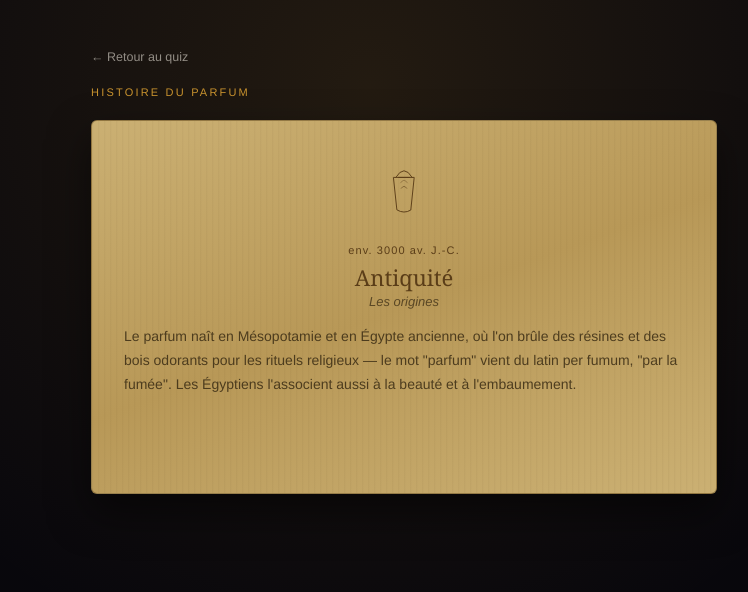
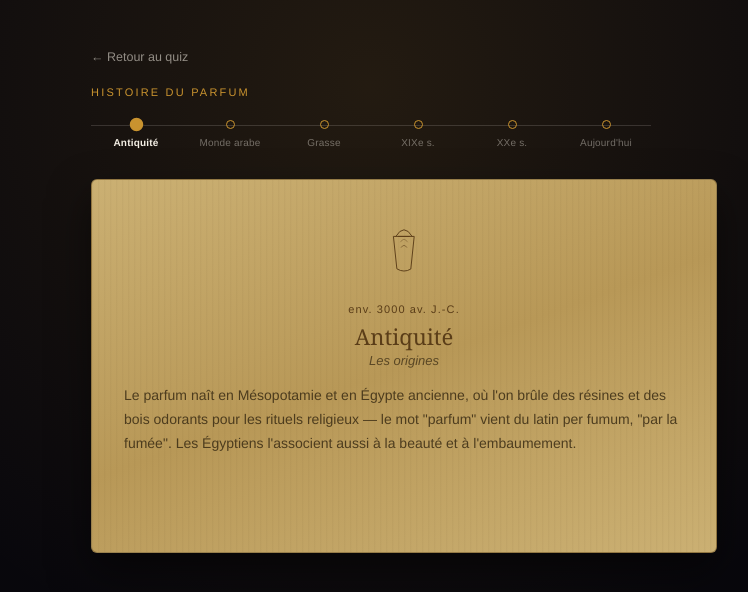
Before and after one commit to Aunezfr/Aunez-site, a Next.js app: page /histoire in a window 1280 px wide. Shown: the top 592 px of the page, without its empty margins (293-1041 px from the left). Built offline with nearby package versions, Linux system fonts and the light colour scheme.

Commit message:
Add files via upload

```diff
--- a/app/histoire/page.jsx
+++ b/app/histoire/page.jsx
@@ -6,6 +6,7 @@ import Link from "next/link";
 const PAGES = [
   {
     era: "Antiquité",
+    short: "Antiquité",
     period: "env. 3000 av. J.-C.",
     title: "Les origines",
     text: "Le parfum naît en Mésopotamie et en Égypte ancienne, où l'on brûle des résines et des bois odorants pour les rituels religieux — le mot \"parfum\" vient du latin per fumum, \"par la fumée\". Les Égyptiens l'associent aussi à la beauté et à l'embaumement.",
@@ -14,6 +15,7 @@ const PAGES = [
   },
   {
     era: "Monde arabe",
+    short: "Monde arabe",
     period: "env. l'an 1000",
     title: "La révolution technique",
     text: "Le médecin et savant perse Avicenne perfectionne la distillation à la vapeur, permettant d'extraire l'essence pure des fleurs — notamment la rose. Une avancée décisive qui rendra possible la parfumerie moderne.",
@@ -22,6 +24,7 @@ const PAGES = [
   },
   {
     era: "Grasse, France",
+    short: "Grasse",
     period: "XVIe – XVIIIe siècle",
     title: "La naissance d'une capitale",
     text: "Grâce à son climat et ses champs de fleurs, la ville de Grasse devient le cœur mondial de la parfumerie. Les \"nez\" y perfectionnent leur art, d'abord pour parfumer les gants des aristocrates.",
@@ -30,6 +33,7 @@ const PAGES = [
   },
   {
     era: "XIXe siècle",
+    short: "XIXe s.",
     period: "1889",
     title: "L'ère de la chimie",
     text: "L'invention des molécules de synthèse libère les parfumeurs des seules matières naturelles. Guerlain lance Jicky, considéré comme le premier grand parfum moderne, mêlant naturel et synthétique.",
@@ -38,6 +42,7 @@ const PAGES = [
   },
   {
     era: "XXe siècle",
+    short: "XXe s.",
     period: "1921",
     title: "L'âge d'or des maisons",
     text: "Chanel N°5 marque l'entrée du parfum dans la culture de masse et le luxe. Les grandes maisons de couture — Dior, Chanel, Yves Saint Laurent — dominent le marché pendant des décennies.",
@@ -46,6 +51,7 @@ const PAGES = [
   },
   {
     era: "Depuis les années 1990",
+    short: "Aujourd'hui",
     period: "aujourd'hui",
     title: "Le retour du sur-mesure",
     text: "Fatigués de l'uniformisation, des créateurs indépendants fondent la parfumerie de niche : moins de compromis marketing, plus de liberté artistique. C'est le mouvement dans lequel s'inscrit une partie de l'esprit d'Aunez.",
@@ -167,6 +173,45 @@ function Illustration({ name, color }) {
   );
 }
 
+function Timeline({ index, onJump }) {
+  return (
+    <div style={styles.timelineWrap}>
+      <div style={styles.timelineLine} />
+      <div style={styles.timelineRow}>
+        {PAGES.map((pg, i) => {
+          const state = i === index ? "current" : i < index ? "done" : "upcoming";
+          return (
+            <button
+              key={i}
+              onClick={() => onJump(i)}
+              style={styles.timelineItem}
+              aria-label={pg.short}
+            >
+              <div
+                style={{
+                  ...styles.timelineDot,
+                  background: state === "upcoming" ? "transparent" : "#c9932f",
+                  borderColor: "#c9932f",
+                  transform: state === "current" ? "scale(1.5)" : "scale(1)",
+                }}
+              />
+              <div
+                style={{
+                  ...styles.timelineLabel,
+                  opacity: state === "upcoming" ? 0.4 : 1,
+                  fontWeight: state === "current" ? 600 : 400,
+                }}
+              >
+                {pg.short}
+              </div>
+            </button>
+          );
+        })}
+      </div>
+    </div>
+  );
+}
+
 function PageContent({ p, m, onPrev, onNext, canPrev, canNext }) {
   return (
     <>
@@ -200,9 +245,9 @@ export default function HistoireDuParfum() {
   const [dir, setDir] = useState(1);
   const [nextIndex, setNextIndex] = useState(null);
 
-  function go(delta) {
-    const target = index + delta;
-    if (target < 0 || target >= PAGES.length || flipping) return;
+  function jump(target) {
+    if (target < 0 || target >= PAGES.length || target === index || flipping) return;
+    const delta = target > index ? 1 : -1;
     setDir(delta);
     setNextIndex(target);
     setFlipping(true);
@@ -211,6 +256,10 @@ export default function HistoireDuParfum() {
       setFlipping(false);
       setNextIndex(null);
     }, 420);
+  }
+
+  function go(delta) {
+    jump(index + delta);
   }
 
   const current = PAGES[index];
@@ -228,6 +277,8 @@ export default function HistoireDuParfum() {
 
         <div style={styles.eyebrow}>Histoire du parfum</div>
 
+        <Timeline index={flipping && nextIndex !== null ? nextIndex : index} onJump={jump} />
+
         <div style={styles.stage}>
           <div style={styles.bookShell}>
             {below && (
@@ -242,7 +293,7 @@ export default function HistoireDuParfum() {
                   WebkitBackdropFilter: belowM.glass ? "blur(22px)" : "none",
                 }}
               >
-                <PageContent p={below} m={belowM} />
+                <PageContent p={below} m={belowM} canPrev={false} canNext={false} />
               </div>
             )}
             <div
@@ -267,7 +318,14 @@ export default function HistoireDuParfum() {
                 zIndex: 2,
               }}
             >
-              <PageContent p={current} m={currentM} onPrev={() => go(-1)} onNext={() => go(1)} canPrev={index > 0} canNext={index < PAGES.length - 1} />
+              <PageContent
+                p={current}
+                m={currentM}
+                onPrev={() => go(-1)}
+                onNext={() => go(1)}
+                canPrev={index > 0}
+                canNext={index < PAGES.length - 1}
+              />
             </div>
           </div>
 
@@ -338,6 +396,50 @@ const styles = {
     color: "#c9932f",
     marginBottom: 22,
   },
+  timelineWrap: {
+    position: "relative",
+    marginBottom: 30,
+  },
+  timelineLine: {
+    position: "absolute",
+    top: 5,
+    left: 0,
+    right: 0,
+    height: 1,
+    background: "rgba(245,240,230,0.15)",
+  },
+  timelineRow: {
+    position: "relative",
+    display: "flex",
+    justifyContent: "space-between",
+    gap: 4,
+  },
+  timelineItem: {
+    background: "transparent",
+    border: "none",
+    cursor: "pointer",
+    display: "flex",
+    flexDirection: "column",
+    alignItems: "center",
+    padding: 0,
+    flex: 1,
+  },
+  timelineDot: {
+    width: 7,
+    height: 7,
+    borderRadius: "50%",
+    border: "1px solid #c9932f",
+    transition: "transform 0.2s ease, background 0.2s ease",
+    marginBottom: 8,
+  },
+  timelineLabel: {
+    fontFamily: "'Helvetica Neue', Arial, sans-serif",
+    fontSize: 10,
+    letterSpacing: "0.02em",
+    color: "#f5f0e6",
+    textAlign: "center",
+    lineHeight: 1.2,
+  },
   stage: { perspective: "1600px" },
   bookShell: {
     position: "relative",
@@ -359,12 +461,6 @@ const styles = {
     position: "absolute",
     inset: 0,
     pointerEvents: "none",
-  },
-  fold: {
-    position: "absolute",
-    inset: 0,
-    pointerEvents: "none",
-    transition: "opacity 0.3s ease",
   },
   iconWrap: { marginBottom: 14, position: "relative", display: "inline-block" },
   iconZone: {
```
